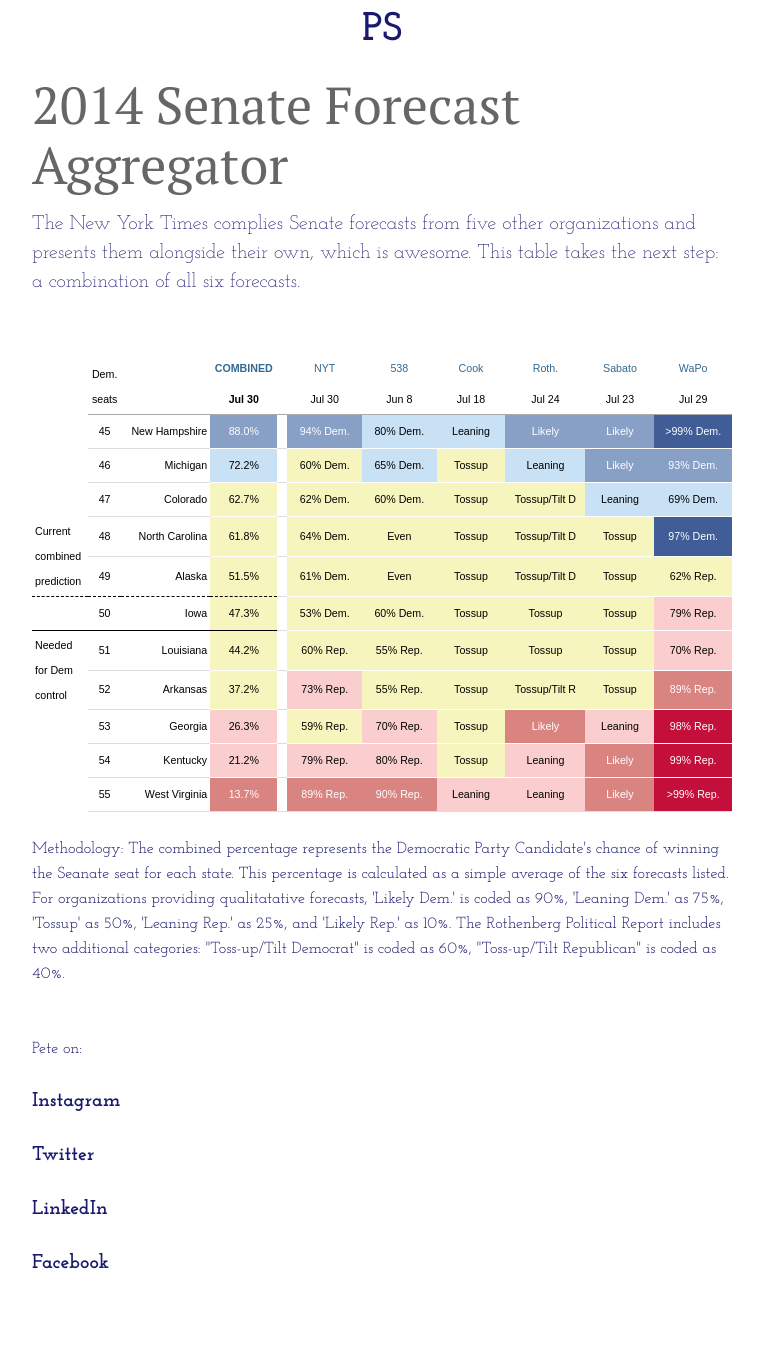
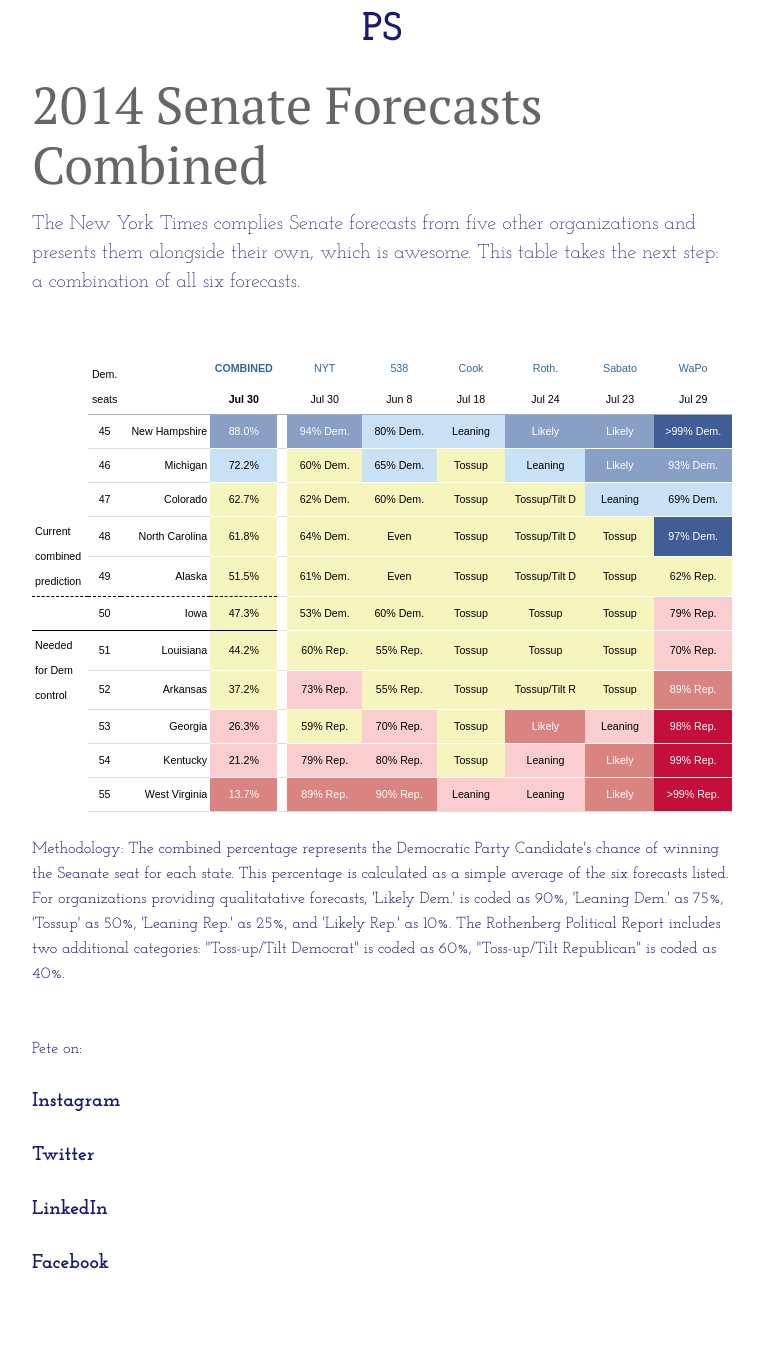
Before and after one commit to petesolecki/www-ps, a Jekyll site: the page senate-2014/index.html, which Jekyll copies as it is, in a window 1280 px wide. Shown: the whole page, without its empty margins (258-1021 px from the left). Built offline with Jekyll 4.4.1, drawn with Linux system fonts in a browser that asks for light colours; Markdown is read by kramdown in place of the engine named in the settings.

Commit message:
sen title

```diff
--- a/senate-2014/index.html
+++ b/senate-2014/index.html
@@ -33,7 +33,7 @@ a.sen14:hover   { line-height: inherit; } a.sen14:visited {
 </a>
 </div>
 
-<h1>2014 Senate Forecast Aggregator</h1>
+<h1>2014 Senate Forecasts Combined</h1>
 
 <p class="intro">The New York Times complies Senate forecasts from five other organizations and presents them alongside their own, which is awesome. This table takes the next step: a combination of all six forecasts.</p>
 
```
